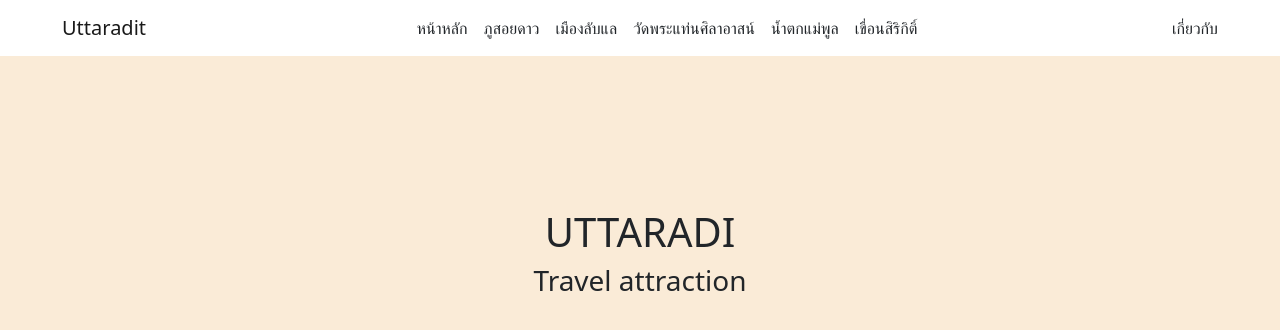
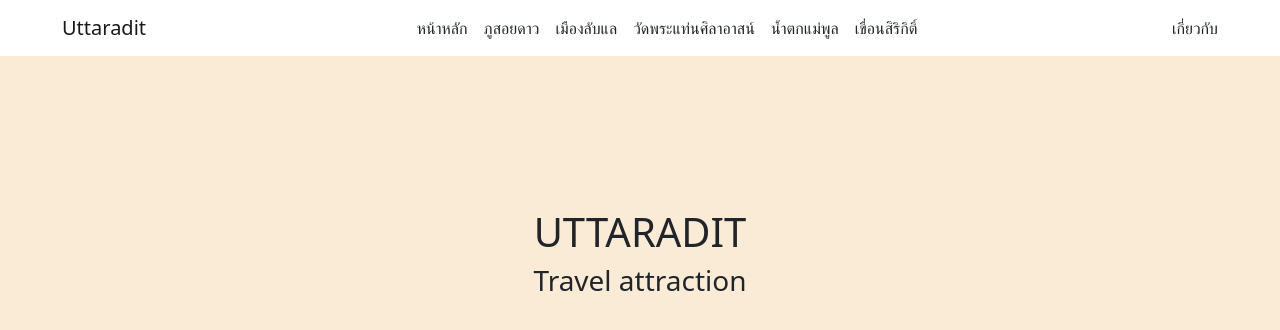
Before and after one commit to Akkaramanee/Akkaramanee, a plain HTML site: page index.html in a window 1280 px wide. Drawn offline with Linux system fonts and the light colour scheme.

Commit message:
Update index.html

```diff
--- a/index.html
+++ b/index.html
@@ -54,7 +54,7 @@
 
 	<div class="body">
 		<br>
-		<h1>UTTARADI</h1>
+		<h1>UTTARADIT</h1>
 		<h3>Travel attraction</h3>
 	</div>
 	<script src="./js/bootstrap.min.js"></script>
```
